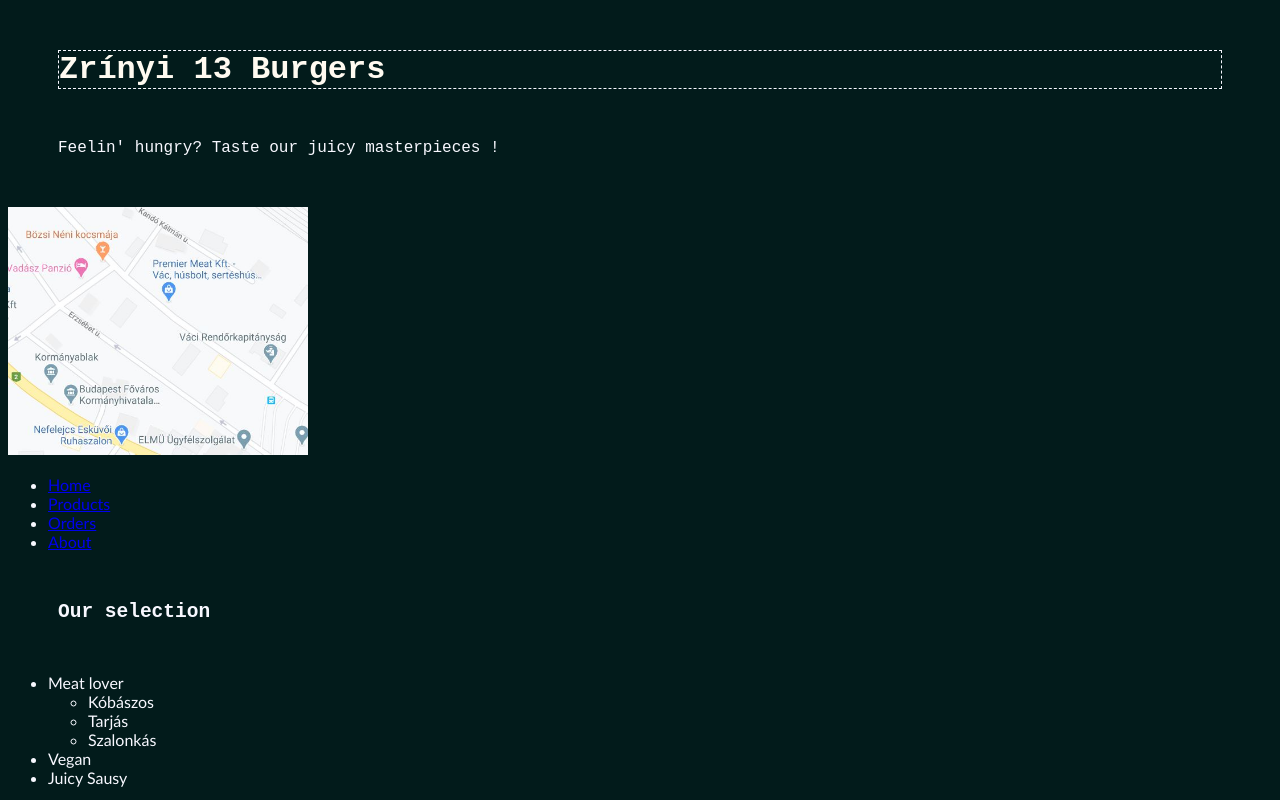
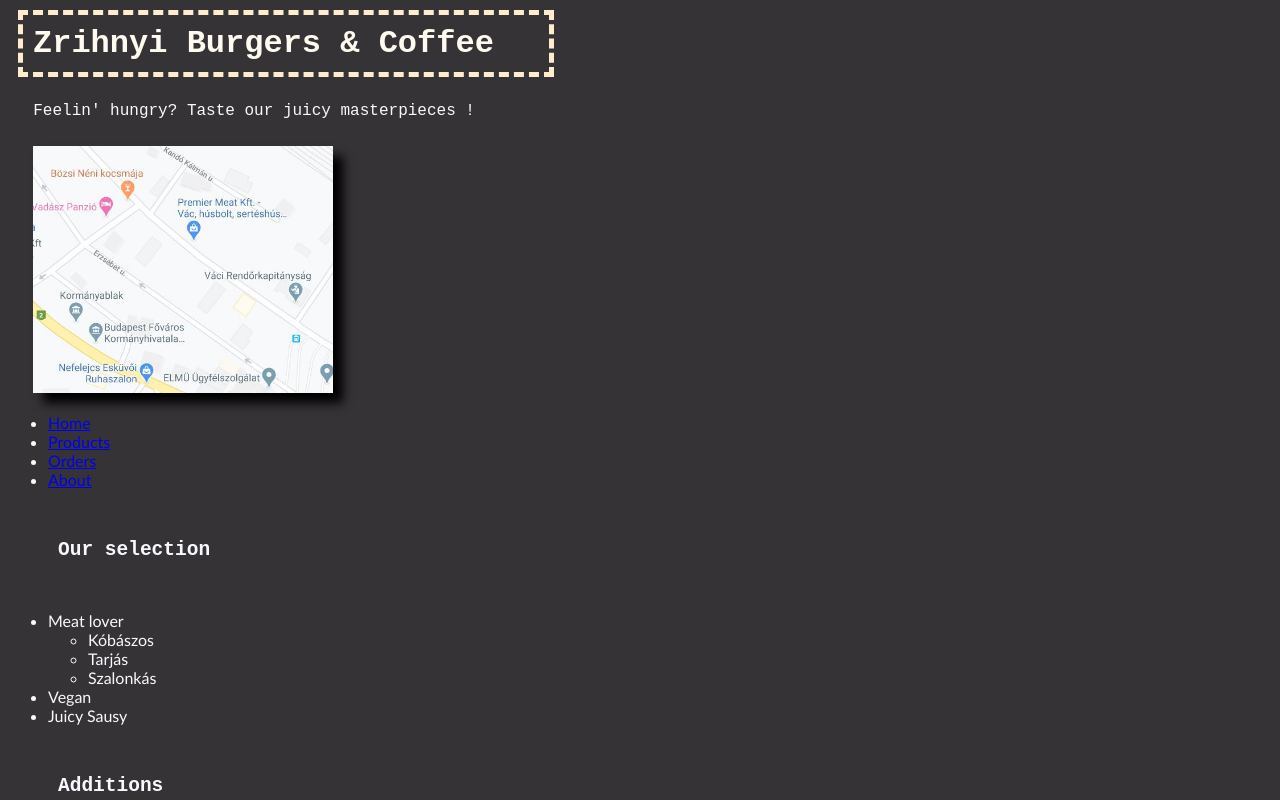
Before and after one commit to gabsatcntrl/gabsatcntrl.github.io, a plain HTML site: page index.html in a window 1280 px wide. Shown: the top 800 px of the page. Drawn offline with Linux system fonts and the light colour scheme.

Commit message:
again changin

```diff
--- a/css/stylesheet4index.css
+++ b/css/stylesheet4index.css
@@ -1,18 +1,26 @@
 body{
-    background-color: rgb(2, 27, 27);
+    background-color: rgb(54, 51, 54);
 }
 h1{
     font-family: 'Courier New', Courier, monospace;
     color: floralwhite;
     margin: 50px;
     font-weight: 900px;
-    border: dashed, 1px, ghostwhite;
+    margin: 10px 10px 10px 10px;
+    padding: 10px 10px 10px 10px;
+    border: dashed 5px blanchedalmond;
+    max-width: 40%;
+}
+.mapimg{
+    position: relative;
+    left: 2%;
+    box-shadow: 10px 10px 10px black;
 }
 
 p{
     color: ghostwhite;
     font-family: 'Courier New', Courier, monospace;
-    margin: 50px;
+    margin: 2%;
 }
 .headerDef{
     font-family: monospace;
--- a/index.html
+++ b/index.html
@@ -11,9 +11,9 @@
 
 <body>
 
-    <h1>Zrínyi 13 Burgers</h1>
+    <h1>Zrihnyi Burgers & Coffee</h1>
     <p>Feelin' hungry? Taste our juicy masterpieces !</p>
-<a target="blank" href="https://www.google.hu/maps/@47.7827247,19.1264155,17z?hl=hu"> <img width="300" src="/img/map1.JPG" alt="map">
+<a target="blank" href="https://www.google.hu/maps/@47.7827247,19.1264155,17z?hl=hu"> <img class="mapimg" width="300" src="/img/map1.JPG" alt="map">
 </a>
     <ul class="listDef">
         <li> <a href="/">Home</a></li>
@@ -46,10 +46,6 @@
     <img width="200" src="img/burger2.jpg">
     <img width="200" src="img/burger3.jpg">
     <img width="200" src="img/burger4.jpg">
-
-    <a href="https://www.simplyrecipes.com/recipes/how_to_grill_the_best_burgers/">Simple Recipes</a>
-
-
     <!--- <img src= "img/burger.jpg" alt="a tasty burger"> -->
 </body>
 
```
